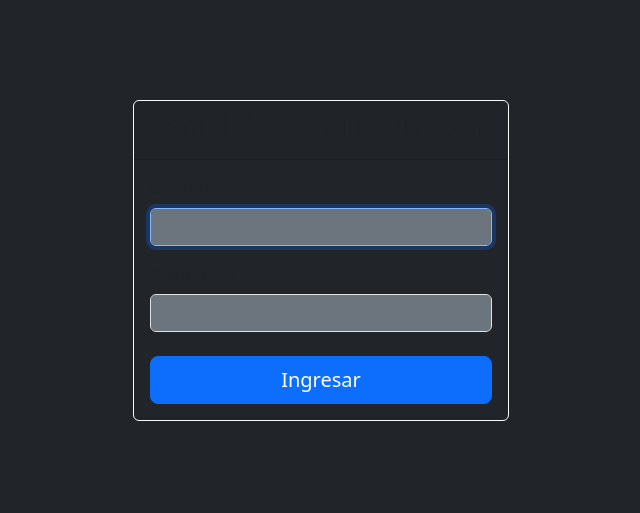
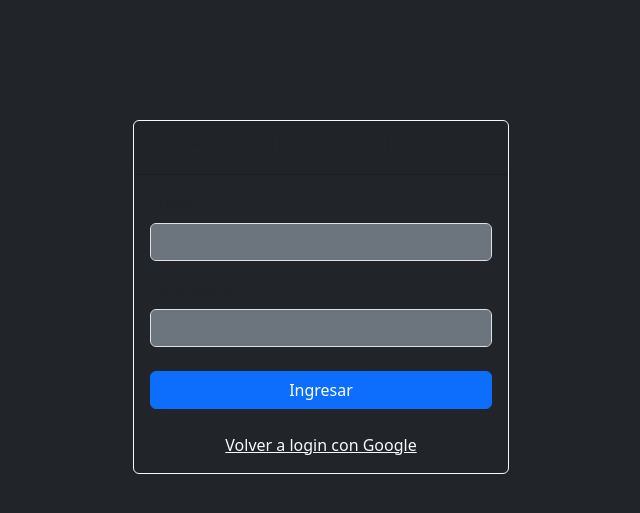
Before and after one commit to Ratax22/RxVideoPlayer, a PHP site: page /admin/login.php in a window 1280 px wide. Shown: the top 513 px of the page, without its empty margins (319-959 px from the left). Run offline with PHP 8.4, Linux system fonts and the light colour scheme.

Commit message:
-- Reestructuracion de arbol. Anexo de login normal. --

```diff
--- a/admin/login.php
+++ b/admin/login.php
@@ -2,19 +2,33 @@
 session_start();
 require_once '../config.php';
 
+if (isset($_SESSION['usuario_id'])) {
+    header("Location: index.php");
+    exit;
+}
+
 $errors = [];
 
 if ($_SERVER['REQUEST_METHOD'] === 'POST') {
-    $user = trim($_POST['username'] ?? '');
-    $pass = $_POST['password'] ?? '';
+    $email = trim($_POST['email'] ?? '');
+    $pass  = $_POST['password'] ?? '';
 
-    if ($user === ADMIN_USER && password_verify($pass, ADMIN_PASS_HASH)) {
-        $_SESSION['admin_logged_in'] = true;
-        $_SESSION['admin_user'] = $user;
+    if (empty($email) || empty($pass)) {
+        $errors[] = 'Email y contraseña son obligatorios';
+    } else {
+        $stmt = $pdo->prepare("SELECT id, email, nombre, activo, password_hash FROM usuarios WHERE email = ?");
+        $stmt->execute([$email]);
+        $user = $stmt->fetch();
+
+        if ($user && $user['activo'] && password_verify($pass, $user['password_hash'])) {
+            $_SESSION['usuario_id'] = $user['id'];
+            $_SESSION['email']      = $user['email'];
+            $_SESSION['nombre']     = $user['nombre'];
             header("Location: index.php");
             exit;
         } else {
-        $errors[] = 'Usuario o contraseña incorrectos';
+            $errors[] = 'Credenciales incorrectas o cuenta inactiva';
+        }
     }
 }
 ?>
@@ -23,44 +37,33 @@ if ($_SERVER['REQUEST_METHOD'] === 'POST') {
 <head>
   <meta charset="UTF-8">
   <meta name="viewport" content="width=device-width, initial-scale=1.0">
-    <title>Login - Panel Admin</title>
+  <title>Login Manual - Panel</title>
   <link href="https://cdn.jsdelivr.net/npm/bootstrap@5.3.3/dist/css/bootstrap.min.css" rel="stylesheet">
-    <style>
-        .login-container { max-width: 400px; margin: 100px auto; }
-    </style>
 </head>
 <body class="bg-dark text-light">
-
-<div class="container login-container">
+<div class="container" style="max-width:400px; margin-top:120px;">
   <div class="card bg-dark border-light">
-        <div class="card-header text-center">
-            <h3>Panel de Administración</h3>
-        </div>
+    <div class="card-header text-center"><h4>Login Manual (Fallback)</h4></div>
     <div class="card-body">
       <?php if ($errors): ?>
-            <div class="alert alert-danger">
-                <?php foreach ($errors as $err): ?>
-                    <p class="mb-0"><?= htmlspecialchars($err) ?></p>
-                <?php endforeach; ?>
-            </div>
+        <div class="alert alert-danger"><?= implode('<br>', array_map('htmlspecialchars', $errors)) ?></div>
       <?php endif; ?>
-
       <form method="post">
         <div class="mb-3">
-                    <label for="username" class="form-label">Usuario</label>
-                    <input type="text" class="form-control bg-secondary text-light" id="username" name="username" required autofocus>
+          <label class="form-label">Email</label>
+          <input type="email" name="email" class="form-control bg-secondary text-white" required>
         </div>
         <div class="mb-4">
-                    <label for="password" class="form-label">Contraseña</label>
-                    <input type="password" class="form-control bg-secondary text-light" id="password" name="password" required>
+          <label class="form-label">Contraseña</label>
+          <input type="password" name="password" class="form-control bg-secondary text-white" required>
         </div>
-                <div class="d-grid">
-                    <button type="submit" class="btn btn-primary btn-lg">Ingresar</button>
-                </div>
+        <button type="submit" class="btn btn-primary w-100">Ingresar</button>
       </form>
+      <div class="text-center mt-4">
+        <a href="login_oauth.php" class="text-light">Volver a login con Google</a>
       </div>
     </div>
   </div>
-
+</div>
 </body>
 </html>
```
Also changed, not shown: admin/clientes.php (+40 -0 lines), admin/proteccion.php (+29 -9 lines), public/index.html (added, +59 -0 lines), rx_video_player.sql (+26 -1 lines), public/cliente/index.html (renamed from cliente/index.html), public/cliente/script.js (renamed from cliente/script.js), public/cliente/style.css (renamed from cliente/style.css). Lines whose indentation alone changed are shown as unchanged.
